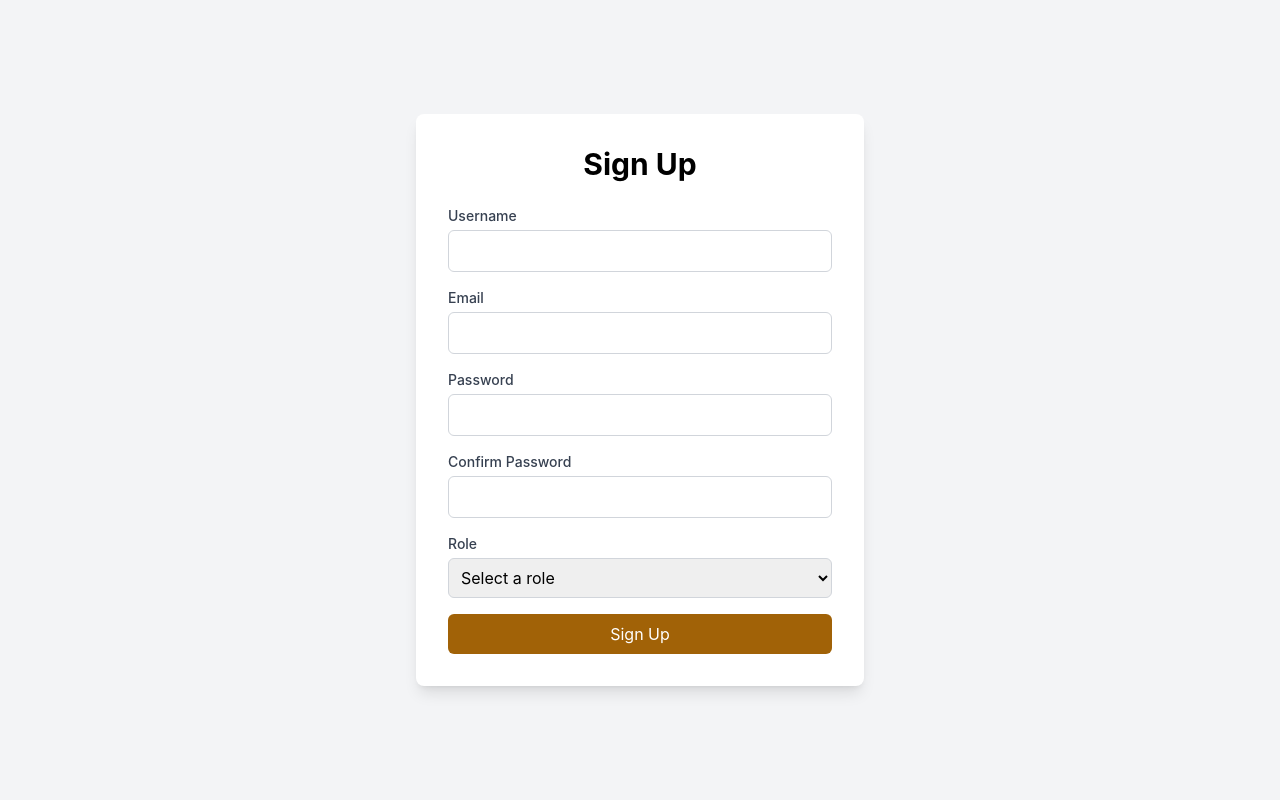
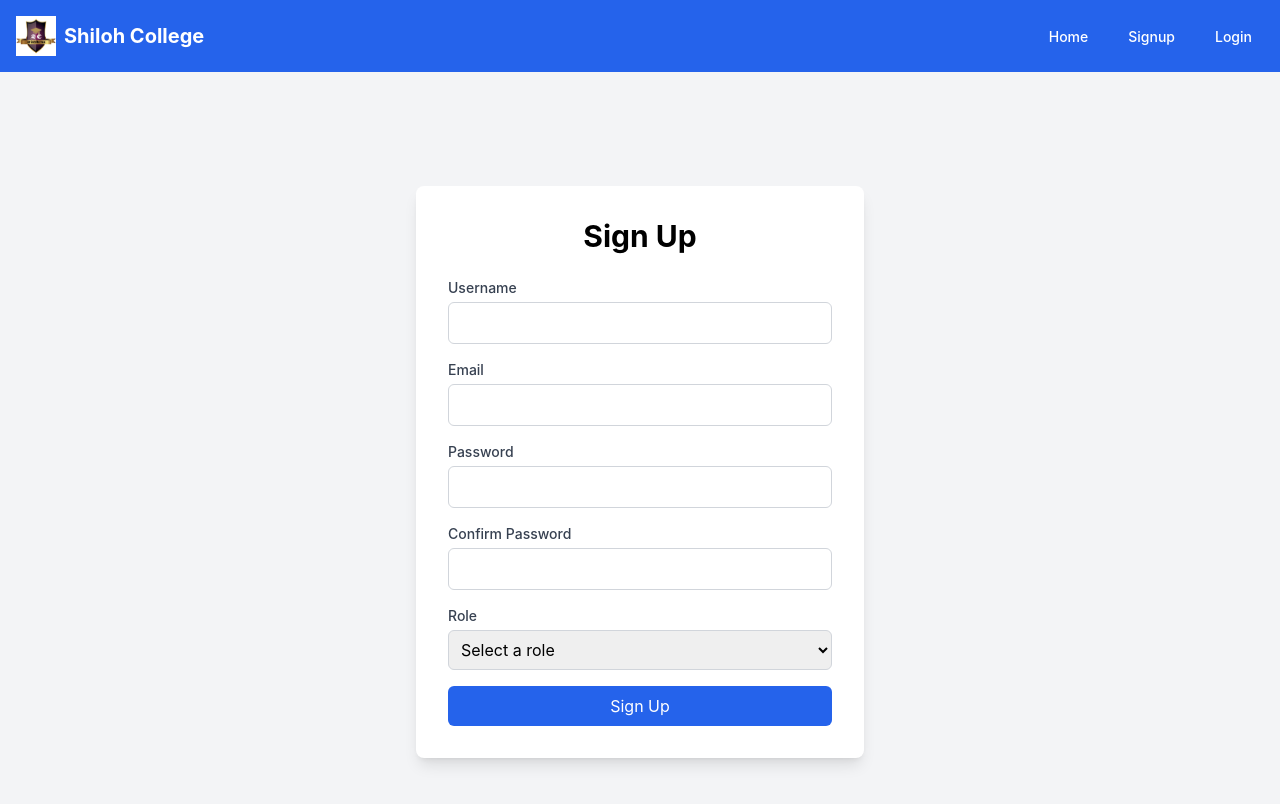
Before and after one commit to williamNyongesa/shiloh-front, a React (Create React App) app: page /signup in a window 1280 px wide. Shown: the top 804 px of the page. Built offline with nearby package versions, Linux system fonts and the light colour scheme.

Commit message:
creates and renders navbar

```diff
--- a/src/components/App.js
+++ b/src/components/App.js
@@ -1,11 +1,13 @@
 import '../App.css'
 import { Route, Routes } from 'react-router-dom';
+import Navbar from './Navbar'
 import Signup from './Signup'
 import Admin from './admin/Admin'
 
 function App() {
   return (
-        <div>
+    <div>
+      <Navbar />
           <Routes>
             <Route path="/" element={<h1>Welcome to Shiloh SMS APP</h1>} />
             <Route path="/signup" element={<Signup />} />
--- /dev/null
+++ b/src/components/Navbar.js
@@ -0,0 +1,62 @@
+import React, { useState } from 'react';
+import { Link } from 'react-router-dom';
+
+const Navbar = () => {
+  const [isOpen, setIsOpen] = useState(false);
+
+  const toggleMenu = () => {
+    setIsOpen(!isOpen);
+  };
+
+  return (
+    <nav className="bg-blue-600 p-4">
+      <div className="flex justify-between items-center w-full">
+        <div className="flex items-center space-x-2">
+          <img src="/logo192.png" alt="Shiloh Logo" className="h-10 w-10" />
+          <span className="text-white font-bold text-xl">Shiloh College</span>
+        </div>
+        <button
+          onClick={toggleMenu}
+          className="text-white md:hidden"
+        >
+          <span className="material-icons">menu</span>
+        </button>
+        <ul
+          className={`${
+            isOpen ? 'block' : 'hidden'
+          } md:flex md:space-x-4 absolute md:static left-0 right-0 top-16 md:top-0 bg-blue-600 md:bg-transparent md:flex-row flex-col md:space-y-0 space-y-2 p-4 md:p-0`}
+        >
+          <li>
+            <Link
+              to="/"
+              className="text-white hover:bg-blue-700 px-3 py-2 rounded-md text-sm font-medium"
+              onClick={() => setIsOpen(false)}
+            >
+              Home
+            </Link>
+          </li>
+          <li>
+            <Link
+              to="/signup"
+              className="text-white hover:bg-blue-700 px-3 py-2 rounded-md text-sm font-medium"
+              onClick={() => setIsOpen(false)}
+            >
+              Signup
+            </Link>
+          </li>
+          <li>
+            <Link
+              to="/login"
+              className="text-white hover:bg-blue-700 px-3 py-2 rounded-md text-sm font-medium"
+              onClick={() => setIsOpen(false)}
+            >
+              Login
+            </Link>
+          </li>
+        </ul>
+      </div>
+    </nav>
+  );
+};
+
+export default Navbar;
--- a/src/components/Signup.js
+++ b/src/components/Signup.js
@@ -19,7 +19,7 @@ const Signup = () => {
       email: Yup.string().email('Invalid email address').required('Required'),
       password: Yup.string()
         .required('Required')
-        .min(6, 'Password must be at least 6 characters'),
+        .min(8, 'Password must be at least 6 characters'),
       confirmPassword: Yup.string()
         .oneOf([Yup.ref('password'), null], 'Passwords must match')
         .required('Required'),
@@ -195,7 +195,7 @@ const Signup = () => {
 
           <button
             type="submit"
-            className="w-full px-4 py-2 text-white bg-yellow-700 rounded-md hover:bg-yellow-500 focus:outline-none focus:ring-2 focus:ring-blue-500"
+            className="w-full px-4 py-2 text-white bg-blue-600 rounded-md hover:bg-blue-400 focus:outline-none focus:ring-2 focus:ring-blue-500"
           >
             Sign Up
           </button>
```
